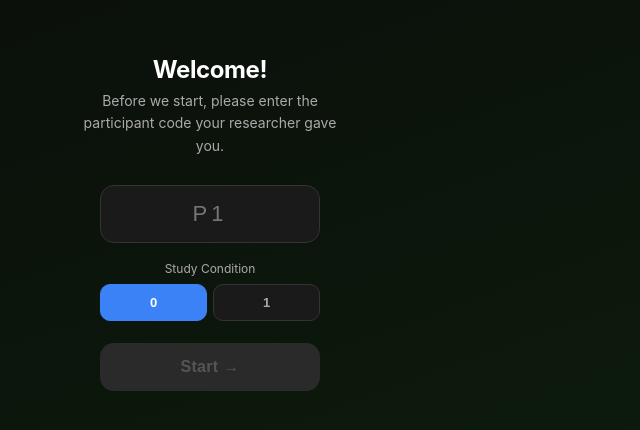
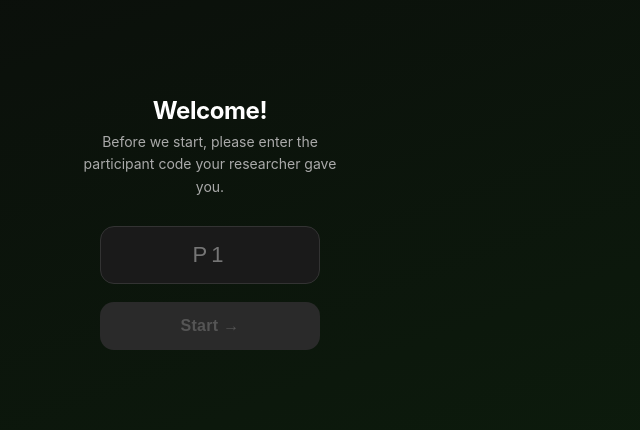
Before and after one commit to faizaajmal/uxd-study, a website: page index.html in a window 1280 px wide. Shown: the part 186-616 px from the top of the page, without its empty margins (430-1070 px from the left). Drawn offline with Linux system fonts and the light colour scheme.

Commit message:
remove condition type

```diff
--- a/app.js
+++ b/app.js
@@ -115,7 +115,6 @@ let S = {
   timerInterval:null, elapsedSec:0,
 };
 
-let studyCondition = "control";
 
 /* =========================================================
    UTILITIES
@@ -218,14 +217,16 @@ async function fetchVideosAround(centerIdx) {
 
 /* =========================================================
    CONDITION TOGGLE
-   ========================================================= */
+   =========================================================
 document.querySelectorAll(".condition-btn").forEach(btn => {
   btn.addEventListener("click", () => {
     document.querySelectorAll(".condition-btn").forEach(b => b.classList.remove("active"));
     btn.classList.add("active");
     studyCondition = btn.dataset.cond;
   });
-});
+});*/
+const urlParams    = new URLSearchParams(window.location.search);
+const studyCondition = urlParams.get("condition") === "experiment" ? "experiment" : "control";
 
 /* =========================================================
    CODE SCREEN
--- a/index.html
+++ b/index.html
@@ -24,7 +24,7 @@
       autocomplete="off"
       spellcheck="false"
     >
-
+  <!--
     <div class="condition-toggle">
       <div class="condition-label">Study Condition</div>
       <div class="condition-options">
@@ -32,6 +32,7 @@
         <button type="button" class="condition-btn" id="cond-experiment" data-cond="experiment">1</button>
       </div>
     </div>
+    -->
 
     <button id="btn-start" class="btn-start" disabled>Start &rarr;</button>
   </div>
@@ -269,7 +270,9 @@
     <div class="end-title">You're all done!</div>
     <div class="end-sub">
       You've reached the end of your session.<br><br> Thank you so much for taking part in this experiment.<br>
-      Please contact your researcher for next steps.
+      <a href="https://esmaker.net/a/Preview?iframe=true&surveyId=d2f879b7-bd17-4bca-a609-c84347a03e14&Preview=true&cultureId=3https://esmaker.net/a/Preview?iframe=true&surveyId=d2f879b7-bd17-4bca-a609-c84347a03e14&Preview=true&cultureId=3"  class="btn-questionnaire">
+  Click here to fill out the short Questionnaire &rarr;
+</a>
     </div>
    <!-- <div class="log-box" id="log-output"></div>
     <button class="btn-copy"     id="btn-copy">Copy Log to Clipboard</button>
--- a/style.css
+++ b/style.css
@@ -66,38 +66,24 @@ html, body {
   transition: border-color .2s;
 }
 .code-input:focus { border-color: var(--blue); }
-
-.condition-toggle {
-  width: 220px;
-  margin-bottom: 22px;
+.btn-questionnaire {
+  display: inline-block;
+  margin-top: 28px;
+  padding: 16px 32px;
+  background: var(--blue);
+  color: #fff;
+  text-decoration: none;
+  border-radius: 14px;
+  font-size: 16px;
+  font-weight: 700;
+  letter-spacing: .2px;
+  box-shadow: 0 4px 16px rgba(76, 127, 199, 0.35);
+  transition: opacity .2s, transform .12s;
 }
-.condition-label {
-  font-size: 12px;
-  color: var(--muted);
-  margin-bottom: 8px;
-  text-align: center;
+.btn-questionnaire:active {
+  opacity: .85;
+  transform: scale(.97);
 }
-.condition-options {
-  display: flex;
-  gap: 6px;
-}
-.condition-btn {
-  flex: 1;
-  padding: 10px;
-  background: #1a1a1a;
-  border: 1.5px solid #333;
-  border-radius: 10px;
-  color: var(--muted);
-  font-size: 13px;
-  font-weight: 600;
-  cursor: pointer;
-}
-.condition-btn.active {
-  background: var(--blue);
-  border-color: var(--blue);
-  color: #fff;
-}
-
 .btn-start {
   width: 220px;
   padding: 15px;
```
